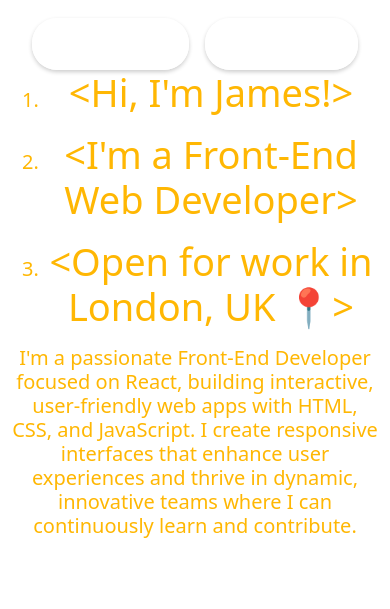
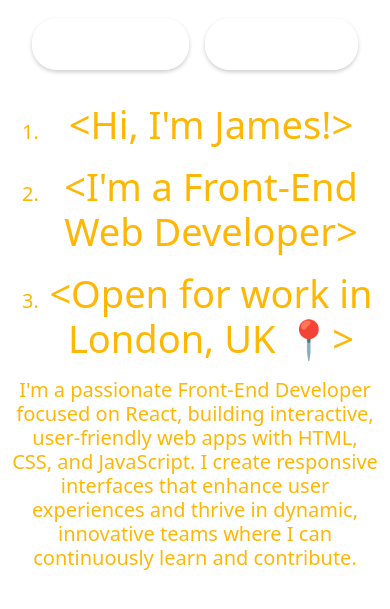
Before and after one commit to jsneath/Profile-page-react, a React (Vite) app: page / in a window 390 px wide. Shown: the part 445-1054 px from the top of the page. Built offline with nearby package versions, Linux system fonts and the light colour scheme; grey boxes are pictures that could not be loaded.

Commit message:
fixed spacing on phone

```diff
--- a/src/App.css
+++ b/src/App.css
@@ -323,3 +323,9 @@ h2 {
   color: #2d9596;
   color: #265073;
 }
+
+@media (max-width: 767.98px) {
+  .display-4 {
+    margin-top: 2rem; /* or whatever spacing you like */
+  }
+}
```
